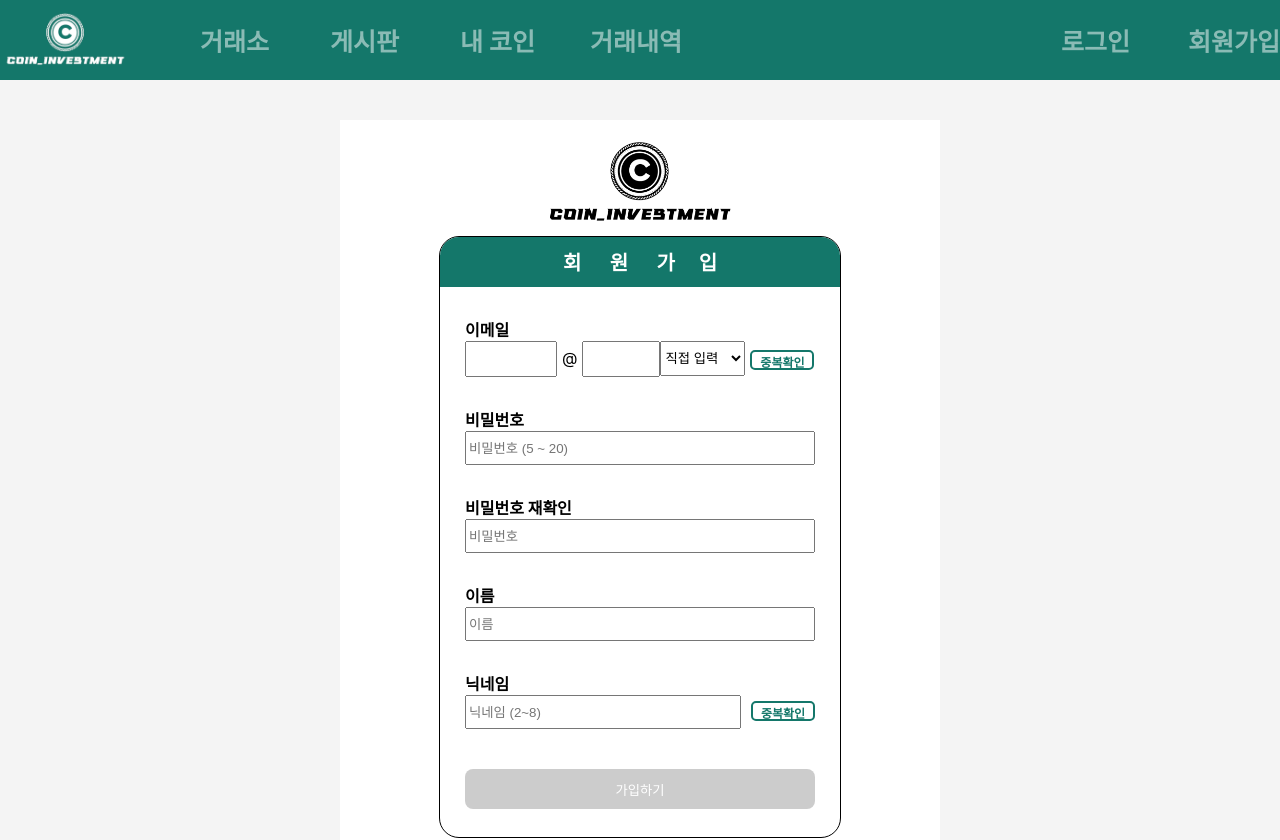
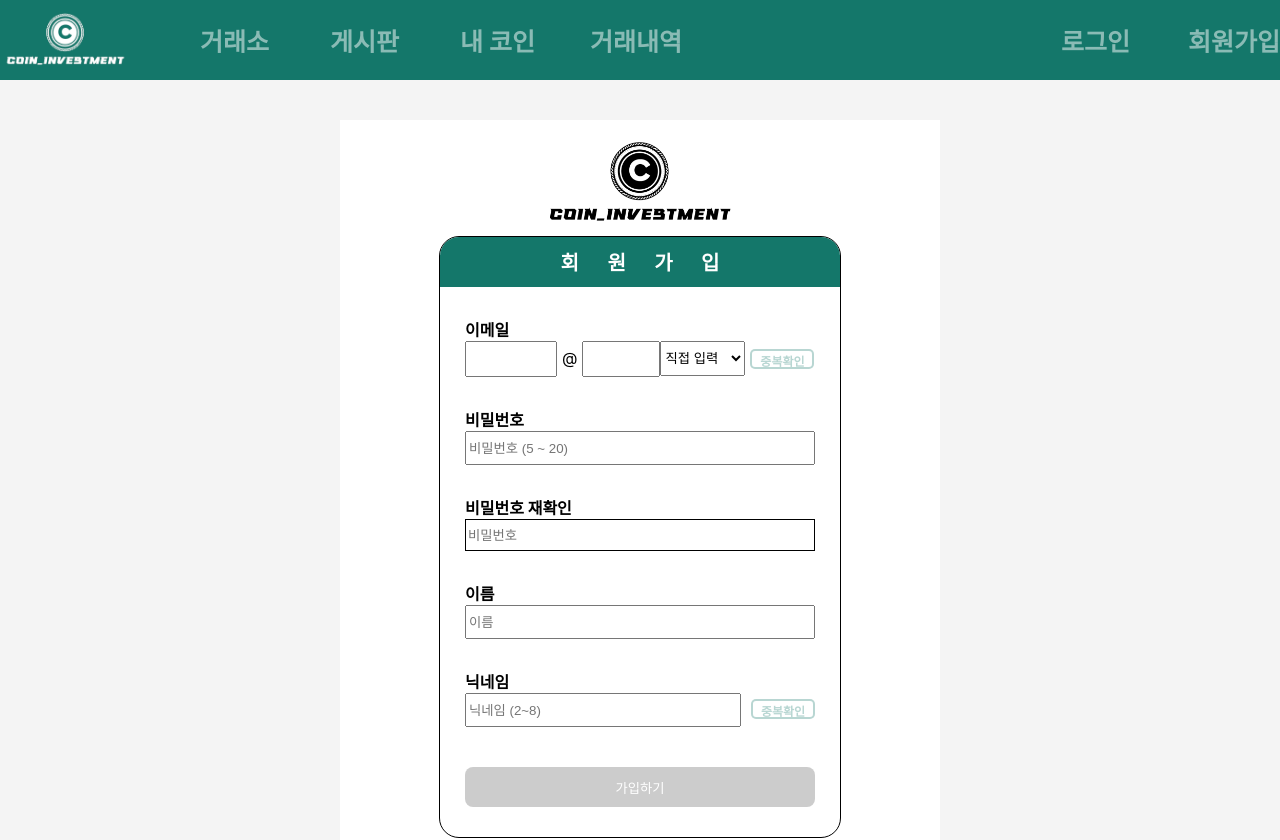
Before and after one commit to dlxodud123/coin_front, a React (Create React App) app: page /register in a window 1280 px wide. Shown: the top 840 px of the page. Built offline with nearby package versions, Linux system fonts and the light colour scheme.

Commit message:
회원가입쪽 닉네임 중복 초판 완성

```diff
--- a/src/register/js/register_form.js
+++ b/src/register/js/register_form.js
@@ -5,37 +5,33 @@ import { useEffect, useState } from 'react';
 
 const Register_form = () => {
 
-    // const [id, setId] = useState('');
+    const type = 'type';
+
     const [pwd, setPwd] = useState('');
     const [pwdChk, setPwdChk] = useState('');
     const [name, setName] = useState('');
-    // const [phoneNumber, setPhoneNumber] = useState({
-    //     userPhone_1: '',
-    //     userPhone_2: '',
-    //     userPhone_3: ''
-    // });
     const [email, setEmail] = useState({
         userEmail_id: '',
         userEmail_domain_write: '',
         userEmail_domain_auto: 'type',
     });
-    const [finalEmail, setFinalEmail] = useState('');
     const [nick, setNick] = useState('');
 
+    const [nickDplBtn, setNickDplBtn] = useState(false);
 
-    // const [finalIdChk, setFinalIdChk] = useState(false);
+    const [emailDplBtn, setEmailDplBtn] = useState(false)
+    const [emailDpl, setEmailDpl] = useState(false);
+    const [emailCertView, setEmailCertView] = useState(false);
+
+    const [finalEmail, setFinalEmail] = useState(false);
+    const [finalPwd, setFinalPwd] = useState(false);
     const [finalPwdChk, setFinalPwdChk] = useState(false);
-    const [finalNameChk, setFinalNameChk] = useState(false);
-    const [finalPhoneChk, setFinalPhoneChk] = useState(false);
-    const [finalEmailChk, setFinalEmailChk] = useState(false);
-    const [finalNickChk, setFinalNickChk] = useState(false);
+    const [finalName, setFinalName] = useState(false);
+    const [finalNick, setFinalNick] = useState(false);
 
     const [finalBtn, setFinalBtn] = useState(false)
 
 
-    // const handleIdChange = (e) => {
-    //     setId(e.target.value);
-    // }
     const handlePwdChange = (e) => {
         setPwd(e.target.value);
     }
@@ -45,16 +41,6 @@ const Register_form = () => {
     const handleNameChange = (e) => {
         setName(e.target.value);
     }
-    // const handlePhoneChange = (event) => {
-    //     const { name, value } = event.target;
-    //     // 숫자만 입력되도록 필터링
-    //     if (/^\d*$/.test(value)) {
-    //         setPhoneNumber({
-    //             ...phoneNumber,
-    //             [name]: value
-    //         });
-    //     }
-    // };
     const handleEmailChange = (event) => {
         const { name, value } = event.target;
         setEmail({
@@ -74,35 +60,117 @@ const Register_form = () => {
         setNick(e.target.value);
     };
 
+    const isValidDomain = (domain) => {
+        const lengthRegex = /^.{1,}\.com$/; // 한글자 이상 .com으로 끝나는 도메인 형식
+        return lengthRegex.test(domain);
+    };
+
+    const emailDuplication = () => {
+        // 이메일 중복 인증 코드
+        setEmailDpl(true);
+        alert("사용 가능한 이메일 입니다.");
+    }
+
+    const nickDuplication = () => {
+        // 닉네임 중복 인증 코드
+        alert("사용 가능한 닉네임 입니다.");
+        setFinalNick(true);
+    }
+
+    const emailCertification = () => {
+        alert("인증번호가 발송되었습니다.");
+
+        setEmailCertView(true);
+    }
+
+    // useEffect(() => {
+    //     console.log("이메일1 : ", email.userEmail_id);
+    //     console.log("이메일2 : ", email.userEmail_domain_write);
+    //     console.log("이메일3 : ", email.userEmail_domain_auto);
+    //     console.log("최종 이메일 : ", email.userEmail_id + '@' + email.userEmail_domain_write);
+    // }, [email])
 
     useEffect(() => {
-        // console.log("아이디 : ", id)
-        console.log("비밀번호 : ", pwd);
-        console.log("비밀번호 확인 : ", pwdChk)
-        console.log("이름 : ", name)
-        // console.log("전번1 : ", phoneNumber.userPhone_1);
-        // console.log("전번2 : ", phoneNumber.userPhone_2);
-        // console.log("전번3 : ", phoneNumber.userPhone_3);
-        console.log("이메일1 : ", email.userEmail_id);
-        console.log("이메일2 : ", email.userEmail_domain_write);
-        console.log("이메일3 : ", email.userEmail_domain_auto);
-        console.log("최종 이메일 : ", email.userEmail_id + '@' + email.userEmail_domain_write);
-        console.log("닉네임 : ", nick);
-        // if (pwd === pwdChk && pwd.length > 0) {
-        //     setFinalPwdChk(true);
-        // } else{
-        //     setFinalPwdChk(false);
-        // }
-    }, [email, nick, pwd, pwdChk, name])
+        console.log("이메일 중복 버튼 활성화 : ", finalEmail);
+        console.log("닉네임 중복 버튼 활성화 : ", finalNick);
+        console.log("이메일 중복 확인 : ", emailDpl);
+        console.log("닉네임 중복 확인 : ", finalNick);
+        console.log("이메일 인증버튼 활성화 : ", );
+
+        console.log("비밀번호 최종 : ", finalPwd);
+        console.log("비밀번호 재확인 최종 : ", finalPwdChk);
+        console.log("이름 최종 : ", finalName);
+        console.log("닉네임 최종 : ", finalNick);
+        console.log()
+    }, [finalEmail, finalNick, emailDpl, finalNick, finalPwd, finalPwdChk, finalName])
+
+    // 이메일 중복 확인 버튼 활성화
+    useEffect(() => {
+        if (email.userEmail_domain_auto === type) {
+            if (isValidDomain(email.userEmail_domain_write)) {
+                setEmailDplBtn(true);
+            } else {
+                setEmailDplBtn(false);
+            }
+        } else {
+            setEmailDplBtn(true);
+        }
+    }, [email.userEmail_domain_auto, email.userEmail_domain_write, type, setEmailDplBtn]);
+
+    // 비밀번호 최종 확인
+    useEffect(() => {
+        if (pwd.length >= 5) {
+            setFinalPwd(true);
+        } else {
+            setFinalPwd(false);
+        }
+    }, [pwd, setFinalPwd])
+
+    // 비밀번호 재확인 최종 확인
+    useEffect(() => {
+        if (pwd === pwdChk) {
+            if (pwd.length === 0) {
+                setFinalPwdChk(false);
+            }else {
+                setFinalPwdChk(true);
+            }
+        } else {
+            setFinalPwdChk(false);
+        }
+    }, [pwd, pwdChk, finalPwdChk])
+
+    // 이름 최종 확인
+    useEffect(() => {
+        if (name.length >= 1) {
+            setFinalName(true);
+        } else{
+            setFinalName(false);
+        }
+    }, [name, setFinalName])
+
+    // 닉네임 중복 확인 버튼 활성화
+    useEffect(() => {
+        if (nick.length >= 2) {
+            setNickDplBtn(true);
+        } else{
+            setNickDplBtn(false);
+        }
+    }, [nick, setNickDplBtn])
+
+
+
+    // 회원가입 최종 확인 (이메일 중복확인 및 이메일 인증 + 닉네임 중복확인 남음)
+    useEffect(() => {
+        if (finalEmail && finalPwd && finalPwdChk && finalName && finalNick) {
+            setFinalBtn(true);
+        } else {
+            setFinalBtn(false);
+        }
+    }, [setFinalBtn, finalEmail, finalPwd, finalPwdChk, finalName, finalNick])
 
     return(
         <>
             <Header></Header>
-            {/* {finalPwdChk ? (
-                <div>true</div>
-            ) : (
-                <div>false</div>
-            )} */}
             <div className='register_container'>
                 <div className='register_content'>
                     <div style={{textAlign:"center", paddingTop:"20px"}}>
@@ -113,20 +181,11 @@ const Register_form = () => {
                             <div style={{width:"200px", height:"50px", margin:"auto", color:"white", fontWeight:"bold", textAlign:"center", fontSize:"20px", paddingTop:"10px"}}>
                                 회&nbsp;&nbsp;&nbsp;&nbsp;&nbsp;
                                 원&nbsp;&nbsp;&nbsp;&nbsp;&nbsp;
-                                가&nbsp;&nbsp;&nbsp;&nbsp;&nbsp;입
+                                가&nbsp;&nbsp;&nbsp;&nbsp;&nbsp;
+                                입
                             </div>
                         </div>
                         <div className='register_border_content'>
-                            {/* <div>
-                                <div style={{fontWeight:"bold"}}>
-                                    아이디
-                                </div>
-                                <div style={{display:"flex"}}>
-                                    <input onChange={handleIdChange} maxLength="20" id='id' style={{height:"28px", width:"268px"}} placeholder='5~20자 입력'></input>
-                                    <button style={{width:"64px", fontSize:"12px", height:"20px", marginTop:"7px", marginLeft:"10px", backgroundColor:"white", border:"2px solid #14776A", color:"#14776A", fontWeight:"bold", borderRadius:"5px"}}>중복확인</button>
-                                </div>
-                            </div> */}
-
                             <div style={{marginTop:"30px"}}>
                                 <div style={{fontWeight:"bold"}}>
                                     이메일
@@ -165,28 +224,51 @@ const Register_form = () => {
                                         <option value="nate.com">nate.com</option>
                                         <option value="daum.net">daum.net</option>
                                     </select>
-                                    <button style={{width:"64px", fontSize:"12px", height:"20px", marginTop:"9px", marginLeft:"5px", backgroundColor:"white", border:"2px solid #14776A", color:"#14776A", fontWeight:"bold", borderRadius:"5px"}}>중복확인</button>
+                                    {emailDplBtn ? (
+                                        emailDpl ? (
+                                            <>
+                                                <button onClick={() => emailCertification()} style={{width:"64px", fontSize:"12px", height:"20px", marginTop:"8px", marginLeft:"5px", backgroundColor:"white", border:"2px solid #14776A", color:"#14776A", fontWeight:"bold", borderRadius:"5px", cursor:"pointer"}}>
+                                                    인증받기
+                                                </button>
+                                            </>
+                                        ) : (
+                                            <>
+                                                <button onClick={() => emailDuplication()} style={{width:"64px", fontSize:"12px", height:"20px", marginTop:"8px", marginLeft:"5px", backgroundColor:"white", border:"2px solid #14776A", color:"#14776A", fontWeight:"bold", borderRadius:"5px", cursor:"pointer"}}>
+                                                    중복확인
+                                                </button>
+                                            </>
+                                        )
+                                    ) : (
+                                        <>
+                                            <button disabled style={{width:"64px", fontSize:"12px", height:"20px", marginTop:"8px", marginLeft:"5px", backgroundColor:"white", border:"2px solid rgba(20, 119, 106, 0.3)", color:"rgba(20, 119, 106, 0.3)", fontWeight:"bold", borderRadius:"5px"}}>
+                                                중복확인
+                                            </button>
+                                        </>
+                                    )}
                                 </div>
                             </div>
-                            {email.userEmail_domain_write ? (
-                                <div style={{height:"10px"}}></div>
+                            {email.userEmail_domain_auto === type ? (
+                                isValidDomain(email.userEmail_domain_write) ? (
+                                    <>
+                                        <div style={{height:"10px"}}></div>
+                                    </>
+                                ) : (
+                                    email.userEmail_domain_write.length >= 1 ? (
+                                        <>
+                                            <div style={{height:"10px", fontSize:"12px", color:"red"}}>이메일 형식에 맞춰주세요</div>
+                                        </>
+                                    ) : (
+                                        <>
+                                            <div style={{height:"10px"}}></div>
+                                        </>
+                                    )
+                                )
                             ) : (
-                                pwd.length == 0 ? (
+                                <>
                                     <div style={{height:"10px"}}></div>
-                                ) : (
-                                    <div style={{height:"10px", fontSize:"12px", color:"red"}}>이메일 형식에 맞춰주세요</div>
-                                )
+                                </>
                             )
                             }
-                            {/* {id.length < 5 ? (
-                                id.length > 0 ?(
-                                    <div style={{height:"10px", fontSize:"12px", color:"red"}}>5글자 이상 입력해주세요</div>
-                                ) : (
-                                    <div style={{height:"10px", fontSize:"12px", color:"red"}}></div>
-                                )
-                            ) : (
-                                <div style={{height:"10px", fontSize:"12px", color:"red"}}></div>
-                            )} */}
 
                             <div style={{marginTop:"20px"}}>
                                 <div style={{fontWeight:"bold"}}>
@@ -197,9 +279,11 @@ const Register_form = () => {
                                 </div>
                             </div>
                             {pwd.length >= 5 ? (
-                                <div style={{height:"10px"}}></div>
+                                <>
+                                    <div style={{height:"10px"}}></div>
+                                </>
                             ) : (
-                                pwd.length == 0 ? (
+                                pwd.length === 0 ? (
                                     <div style={{height:"10px"}}></div>
                                 ) : (
                                     <div style={{height:"10px", fontSize:"12px", color:"red"}}>5글자 이상 입력해주세요</div>
@@ -211,7 +295,15 @@ const Register_form = () => {
                                     비밀번호 재확인
                                 </div>
                                 <div style={{display:"flex"}}>
-                                    <input onChange={handlePwdChkChange} id='pwdChk' style={{height:"28px", width:"350px"}} placeholder='비밀번호'></input>
+                                    {finalPwd ? (
+                                        <>
+                                            <input onChange={handlePwdChkChange} id='pwdChk' style={{height:"28px", width:"350px"}} placeholder='비밀번호'></input>
+                                        </>
+                                    ) : (
+                                        <>
+                                            <input disabled onChange={handlePwdChkChange} id='pwdChk' style={{height:"28px", width:"350px", backgroundColor:"white", border:"1px solid black"}} placeholder='비밀번호'></input>
+                                        </>
+                                    )}
                                 </div>
                             </div>
 
@@ -237,19 +329,32 @@ const Register_form = () => {
                                     <input onChange={handleNameChange} id='name' style={{height:"28px", width:"350px"}} placeholder='이름'></input>
                                 </div>
                             </div>
+
                             <div style={{marginTop:"30px"}}>
                                 <div style={{fontWeight:"bold"}}>
                                     닉네임
                                 </div>
                                 <div style={{display:"flex"}}>
                                     <input onChange={handleNickChange} type='text' maxLength="8" style={{height:"28px", width:"268px"}} placeholder='닉네임 (2~8)'></input>
-                                    <button style={{width:"64px", fontSize:"12px", height:"20px", marginTop:"6px", marginLeft:"10px", backgroundColor:"white", border:"2px solid #14776A", color:"#14776A", fontWeight:"bold", borderRadius:"5px"}}>중복확인</button>
+                                    {nickDplBtn ? (
+                                        <>
+                                            <button onClick={() => nickDuplication()} style={{width:"64px", fontSize:"12px", height:"20px", marginTop:"6px", marginLeft:"10px", backgroundColor:"white", border:"2px solid rgba(20, 119, 106, 1)", color:"#14776A", fontWeight:"bold", borderRadius:"5px", cursor:"pointer", alignItems:"center"}}>
+                                                중복확인
+                                            </button>
+                                        </>
+                                    ) : (
+                                        <>
+                                            <button disabled style={{width:"64px", fontSize:"12px", height:"20px", marginTop:"6px", marginLeft:"10px", backgroundColor:"white", border:"2px solid rgba(20, 119, 106, 0.3)", color:"rgba(20, 119, 106, 0.3)", fontWeight:"bold", borderRadius:"5px"}}>
+                                                중복확인
+                                            </button>
+                                        </>
+                                    )}
                                 </div>
                             </div>
                             {nick.length >= 2 ? (
                                 <div style={{height:"10px"}}></div>
                             ) : (
-                                nick.length == 0 ? (
+                                nick.length === 0 ? (
                                     <div style={{height:"10px"}}></div>
                                 ) : (
                                     <div style={{height:"10px", fontSize:"12px", color:"red"}}>2글자 이상 입력해주세요</div>
```
Also changed, not shown: src/index.js (+9 -4 lines).
